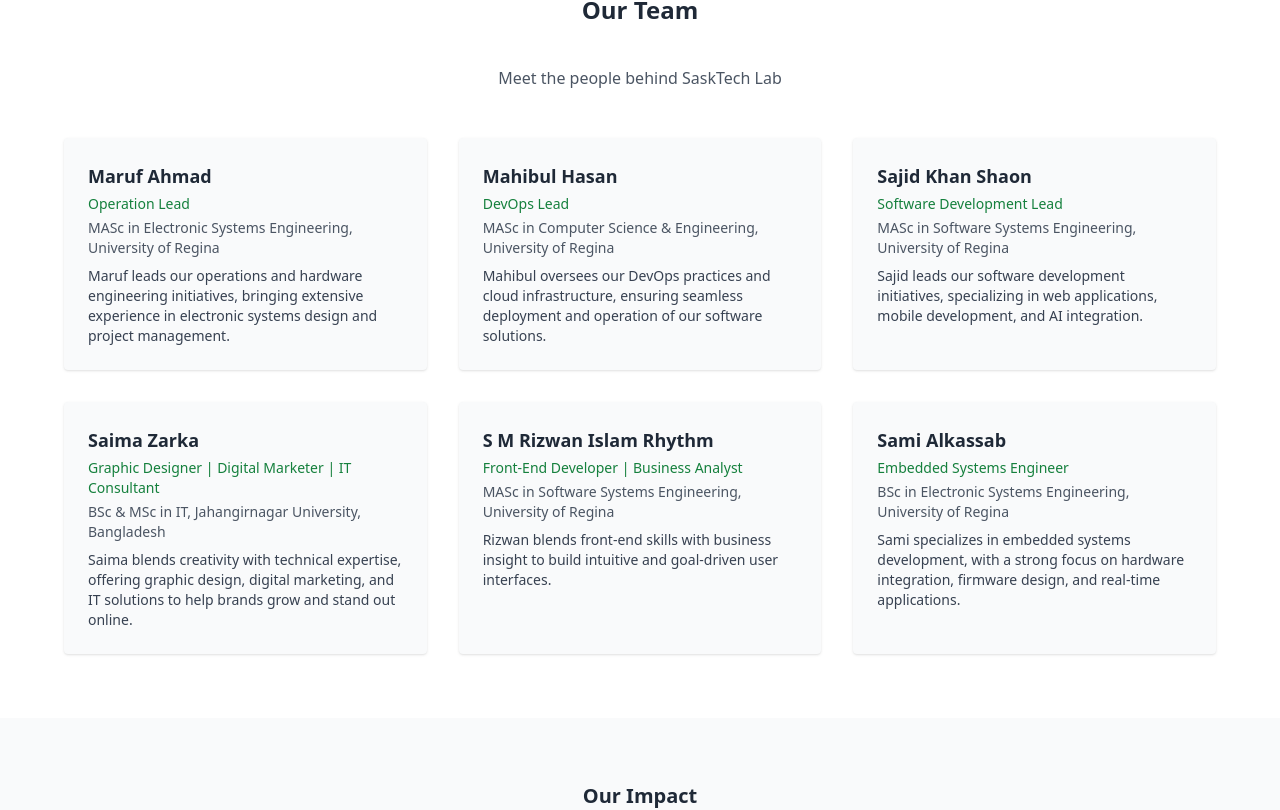
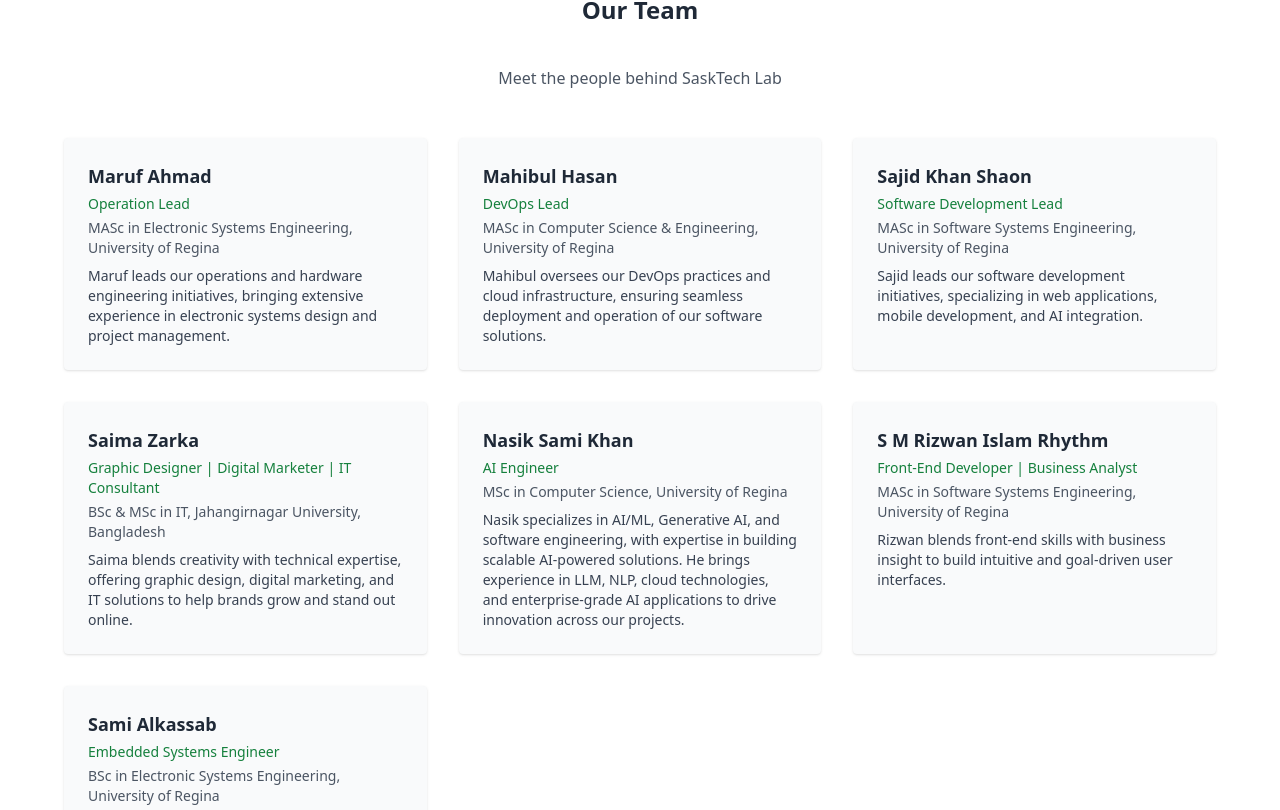
Before and after one commit to mahmad2005/sasktechlab, a React (Create React App) app: page /about in a window 1280 px wide. Shown: the part 1418-2228 px from the top of the page. Built offline with nearby package versions, Linux system fonts and the light colour scheme.

Commit message:
New Member onboarded

```diff
--- a/src/AboutPage.js
+++ b/src/AboutPage.js
@@ -174,40 +174,57 @@ export default function AboutPage() {
               title: "Operation Lead",
               bio: "MASc in Electronic Systems Engineering, University of Regina",
               desc: "Maruf leads our operations and hardware engineering initiatives, bringing extensive experience in electronic systems design and project management.",
+			  linkedin: "https://www.linkedin.com/in/marufahmad2005/",
             },
             {
               name: "Mahibul Hasan",
               title: "DevOps Lead",
               bio: "MASc in Computer Science & Engineering, University of Regina",
               desc: "Mahibul oversees our DevOps practices and cloud infrastructure, ensuring seamless deployment and operation of our software solutions.",
+			  linkedin: "https://www.linkedin.com/in/mahibulhasan/",
             },
             {
               name: "Sajid Khan Shaon",
               title: "Software Development Lead",
               bio: "MASc in Software Systems Engineering, University of Regina",
               desc: "Sajid leads our software development initiatives, specializing in web applications, mobile development, and AI integration.",
+			  linkedin: "https://www.linkedin.com/in/md-sajid-khan-7a193654/",
             },
 			{
               name: "Saima Zarka",
               title: "Graphic Designer | Digital Marketer | IT Consultant",
               bio: "BSc & MSc in IT, Jahangirnagar University, Bangladesh",
               desc: "Saima blends creativity with technical expertise, offering graphic design, digital marketing, and IT solutions to help brands grow and stand out online.",
+			  linkedin: "https://www.linkedin.com/in/saima-zarka/",
+            },
+			{
+              name: "Nasik Sami Khan",
+              title: "AI Engineer",
+              bio: "MSc in Computer Science, University of Regina",
+              desc: "Nasik specializes in AI/ML, Generative AI, and software engineering, with expertise in building scalable AI-powered solutions. He brings experience in LLM, NLP, cloud technologies, and enterprise-grade AI applications to drive innovation across our projects.",
+			  linkedin: "https://www.linkedin.com/in/nasiksami/",
             },
 			{
               name: "S M Rizwan Islam Rhythm",
               title: "Front-End Developer | Business Analyst",
               bio: "MASc in Software Systems Engineering, University of Regina",
               desc: "Rizwan blends front-end skills with business insight to build intuitive and goal-driven user interfaces.",
+			  linkedin: "https://www.linkedin.com/in/s-m-rizwan-islam/",
             },
 			{
               name: "Sami Alkassab",
               title: "Embedded Systems Engineer",
               bio: "BSc in Electronic Systems Engineering, University of Regina",
               desc: "Sami specializes in embedded systems development, with a strong focus on hardware integration, firmware design, and real-time applications.",
+			  linkedin: "https://www.linkedin.com/in/sami-alkassab-1a7b1030a/",
             },
           ].map((person, i) => (
             <div key={i} className="bg-gray-50 shadow rounded p-6 text-left">
-              <h4 className="text-lg font-semibold text-gray-800 mb-1">{person.name}</h4>
+				<h4 className="text-lg font-semibold text-gray-800 mb-1">
+				  <a href={person.linkedin} target="_blank" rel="noopener noreferrer" className="hover:text-green-700">
+					{person.name}
+				  </a>
+				</h4>
               <p className="text-green-700 font-medium text-sm mb-1">{person.title}</p>
               <p className="text-sm text-gray-600 mb-2">{person.bio}</p>
               <p className="text-sm text-gray-700">{person.desc}</p>
```
